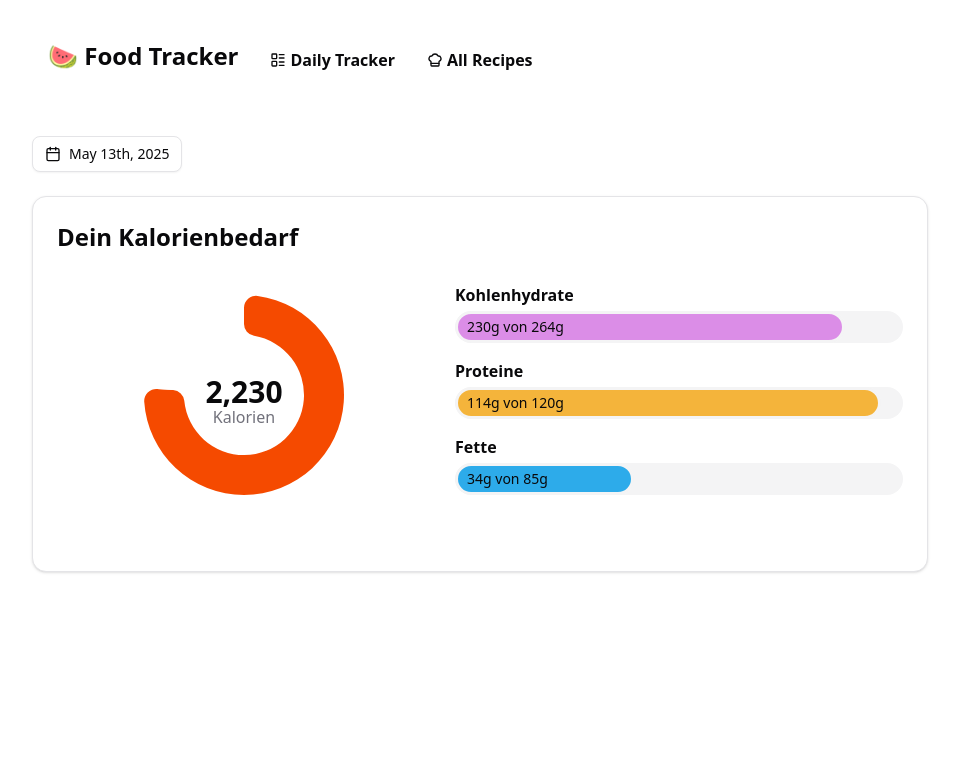
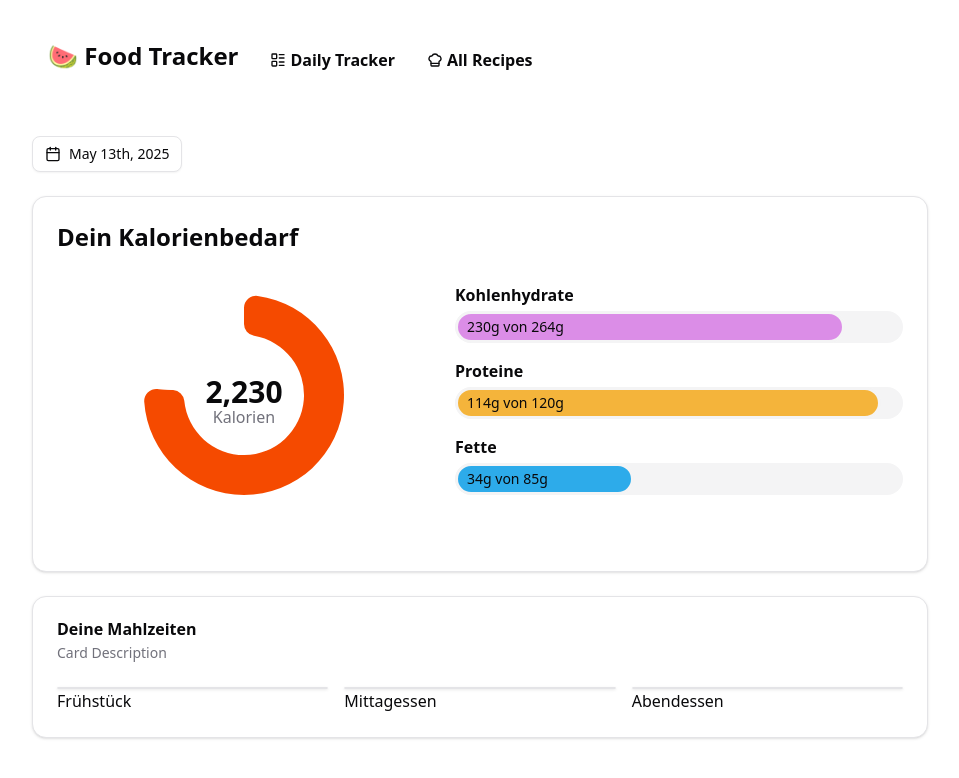
Before and after one commit to luisoos/food-tracker, a Next.js app: page / in a window 1280 px wide. Shown: the top 778 px of the page, without its empty margins (160-1119 px from the left). Built offline with nearby package versions, Linux system fonts and the light colour scheme.

Commit message:
✨ feat: add MealSelector component to home page

```diff
--- a/src/app/page.tsx
+++ b/src/app/page.tsx
@@ -1,5 +1,6 @@
 import Navigation from '@/components/navigation';
 import { DatePicker } from '@/components/tracker/date';
+import MealSelector from '@/components/tracker/meal-selector';
 import TotalCalories from '@/components/tracker/total-calories';
 
 export default function Home() {
@@ -17,6 +18,9 @@ export default function Home() {
                     protein={91}
                 />
             </div>
+            <div className='mt-6'>
+                <MealSelector />
+            </div>
         </div>
     );
 }
--- /dev/null
+++ b/src/components/tracker/meal-selector.tsx
@@ -0,0 +1,31 @@
+import { MealType } from "@/lib/types";
+import { Card, CardHeader, CardTitle, CardDescription, CardContent } from "../ui/card";
+
+export default function MealSelector() {
+    return (
+        <Card>
+            <CardHeader>
+                <CardTitle>Deine Mahlzeiten</CardTitle>
+                <CardDescription>Card Description</CardDescription>
+            </CardHeader>
+            <CardContent>
+                <div className="grid grid-cols-3 max-md:grid-cols-1 gap-4">
+                    <Meal typeName="Frühstück" type={MealType.BREAKFAST} />
+                    <Meal typeName="Mittagessen" type={MealType.LUNCH} />
+                    <Meal typeName="Abendessen" type={MealType.DINNER} />
+                </div>
+            </CardContent>
+        </Card>
+    );
+}
+
+function Meal({ typeName, type }: { typeName: string, type: MealType }) {
+    return (
+        <div className="align-center" key={type}>
+            <div className="rounded border shadow">
+
+            </div>
+            <p>{ typeName }</p>
+        </div>
+    )
+}
```
